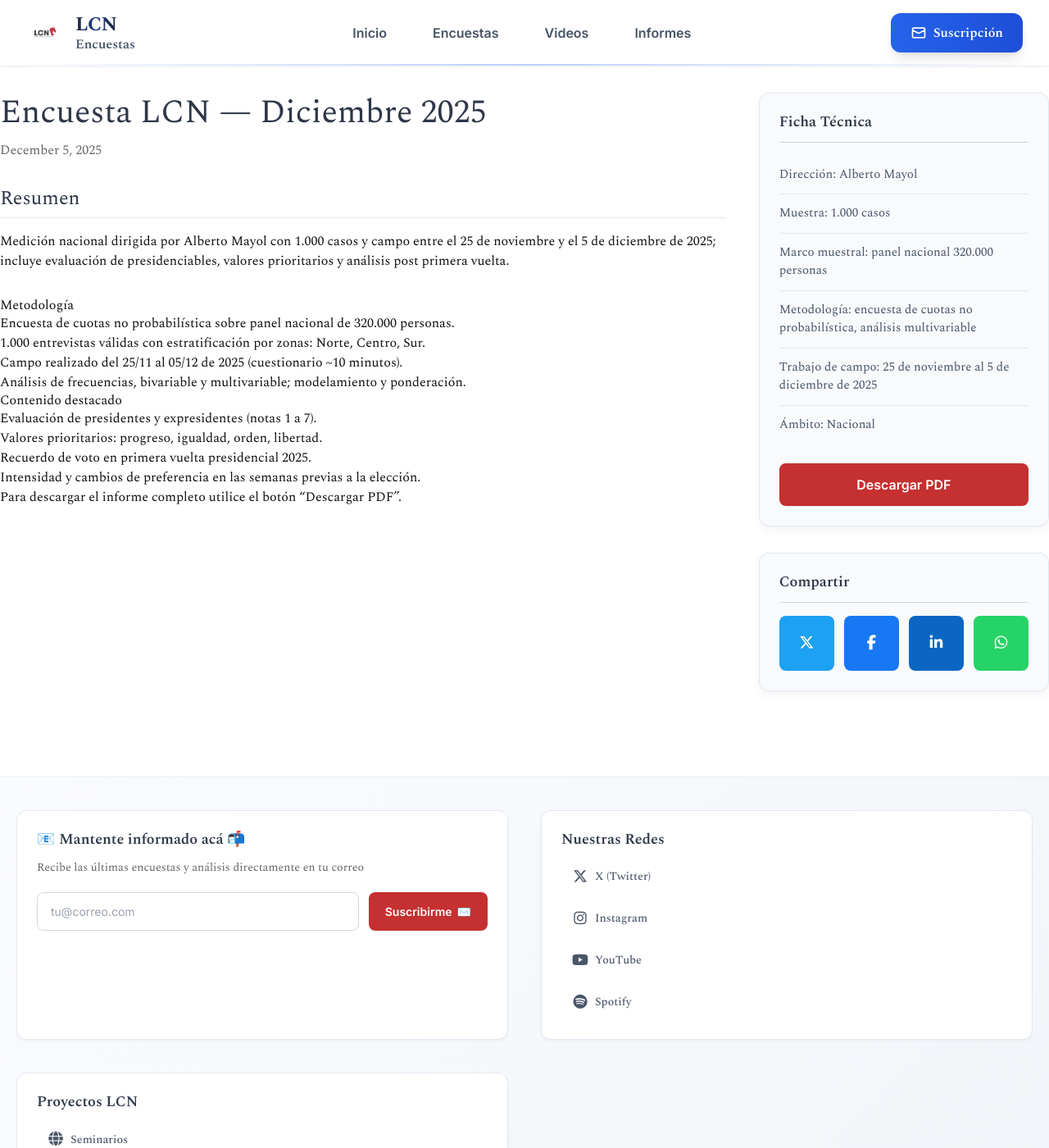
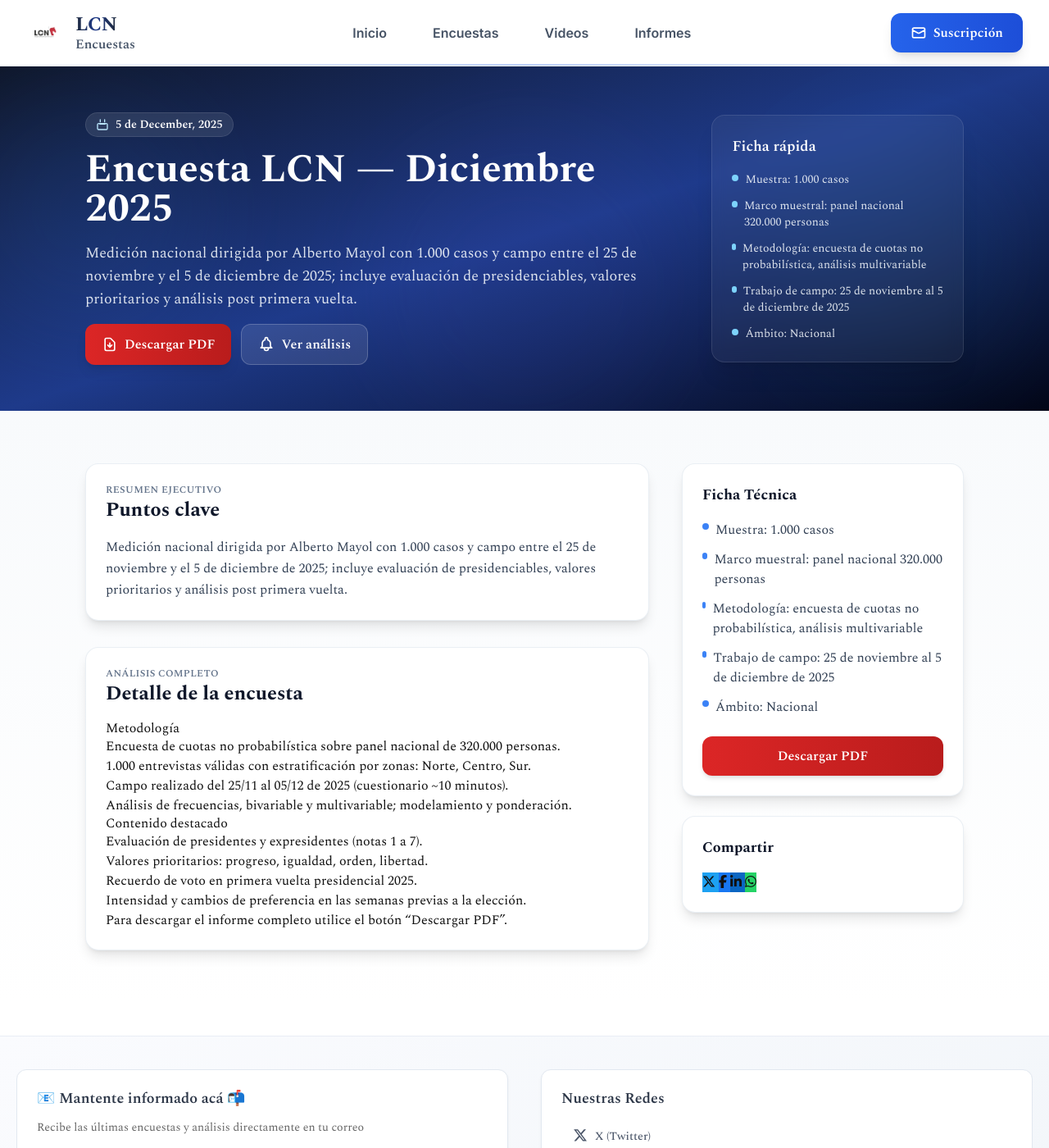
Before and after one commit to JuanJorquerAI/encuesta-lcn, a Jekyll site: the page built from _encuestas/2025-12-05-encuesta-35.md, in a window 1280 px wide and 1400 px high. Shown: the whole window at 82% size. Built offline with Jekyll 4.4.1, drawn with Linux system fonts in a browser that asks for light colours; nearby versions of some CDN libraries.

Commit message:
Fix: rediseño de resumen de encuesta/ correcion de informacion

```diff
--- a/_encuestas/2025-12-05-encuesta-35.md
+++ b/_encuestas/2025-12-05-encuesta-35.md
@@ -4,7 +4,6 @@ title: "Encuesta LCN — Diciembre 2025"
 date: 2025-12-05
 resumen: "Medición nacional dirigida por Alberto Mayol con 1.000 casos y campo entre el 25 de noviembre y el 5 de diciembre de 2025; incluye evaluación de presidenciables, valores prioritarios y análisis post primera vuelta."
 atributos:
-  - "Dirección: Alberto Mayol"
   - "Muestra: 1.000 casos"
   - "Marco muestral: panel nacional 320.000 personas"
   - "Metodología: encuesta de cuotas no probabilística, análisis multivariable"
--- a/_layouts/encuesta.html
+++ b/_layouts/encuesta.html
@@ -2,60 +2,143 @@
 layout: default
 ---
 
-<article class="section container encuesta-detail">
-  <div class="encuesta-detail-body">
-    <div class="encuesta-main-content">
-      <div class="encuesta-detail-header">
-        <h1>{{ page.title }}</h1>
-        <p class="muted">{{ page.date | date: "%B %-d, %Y" }}</p>
+{% assign resumen_text = page.resumen | default: page.excerpt | default: page.description %}
+
+<!-- Hero superior con CTA y datos clave -->
+<section class="relative overflow-hidden bg-gradient-to-br from-slate-900 via-blue-900 to-slate-950 text-white py-14 lg:py-18">
+  <div class="absolute inset-0 opacity-30 pointer-events-none">
+    <div class="absolute -left-10 top-8 w-72 h-72 bg-blue-500/30 rounded-full blur-3xl"></div>
+    <div class="absolute right-6 top-16 w-80 h-80 bg-sky-400/20 rounded-full blur-3xl"></div>
+    <div class="absolute left-1/2 -bottom-10 w-96 h-96 bg-indigo-500/20 rounded-full blur-3xl -translate-x-1/2"></div>
+  </div>
+
+  <div class="relative container max-w-6xl mx-auto px-6 lg:px-10">
+    <div class="flex flex-col lg:flex-row lg:items-center lg:justify-between gap-8">
+      <div class="space-y-4">
+        <p class="inline-flex items-center px-3 py-1 text-sm font-semibold bg-white/10 rounded-full backdrop-blur border border-white/10">
+          <svg class="w-4 h-4 mr-2 text-sky-200" fill="none" stroke="currentColor" viewBox="0 0 24 24">
+            <path stroke-linecap="round" stroke-linejoin="round" stroke-width="2" d="M8 7V3m8 4V3m-9 8h10M5 21h14a2 2 0 002-2v-7a2 2 0 00-2-2H5a2 2 0 00-2 2v7a2 2 0 002 2z"/>
+          </svg>
+          {{ page.date | date: "%-d de %B, %Y" }}
+        </p>
+
+        <h1 class="text-3xl md:text-4xl lg:text-5xl font-black leading-tight text-white">
+          {{ page.title }}
+        </h1>
+
+        {% if resumen_text %}
+        <p class="text-base md:text-lg text-slate-100/90 max-w-3xl">
+          {{ resumen_text }}
+        </p>
+        {% endif %}
+
+        <div class="flex flex-wrap gap-3">
+          {% if page.pdf_url %}
+          <a href="{{ page.pdf_url | relative_url }}" target="_blank" rel="noopener"
+             class="inline-flex items-center px-5 py-3 bg-gradient-to-r from-red-600 to-red-700 text-white font-semibold rounded-xl shadow-lg hover:shadow-xl hover:from-red-700 hover:to-red-800 transition-all duration-200">
+            <svg class="w-5 h-5 mr-2" fill="none" stroke="currentColor" viewBox="0 0 24 24">
+              <path stroke-linecap="round" stroke-linejoin="round" stroke-width="2" d="M12 10v6m0 0l-3-3m3 3l3-3m2 8H7a2 2 0 01-2-2V5a2 2 0 012-2h5.586a1 1 0 01.707.293l5.414 5.414a1 1 0 01.293.707V19a2 2 0 01-2 2z"/>
+            </svg>
+            Descargar PDF
+          </a>
+          {% endif %}
+
+          <a href="#analisis" class="inline-flex items-center px-5 py-3 bg-white/10 text-white font-semibold rounded-xl border border-white/20 hover:bg-white/20 transition-all duration-200">
+            <svg class="w-5 h-5 mr-2" fill="none" stroke="currentColor" viewBox="0 0 24 24">
+              <path stroke-linecap="round" stroke-linejoin="round" stroke-width="2" d="M15 17h5l-1.405-1.405A2.032 2.032 0 0118 14.158V11a6.002 6.002 0 00-4-5.659V4a2 2 0 10-4 0v1.341C7.67 6.165 6 8.388 6 11v3.159c0 .538-.214 1.055-.595 1.436L4 17h5m6 0v1a3 3 0 11-6 0v-1m6 0H9"/>
+            </svg>
+            Ver análisis
+          </a>
+        </div>
       </div>
 
-      {% assign resumen_text = page.resumen | default: page.excerpt | default:
-      page.description %} {% if resumen_text %}
-      <section class="encuesta-summary">
-        <h2>Resumen</h2>
-        <p>{{ resumen_text }}</p>
-      </section>
-      {% endif %} {% if page.youtube_ids %}
-      <section class="encuesta-videos">
-        <h2>Videos relacionados</h2>
-        <div class="grid-videos">
-          {% for id in page.youtube_ids %} {% include youtube.html id=id %} {%
-          endfor %}
+      {% if page.atributos %}
+      <div class="bg-white/5 border border-white/10 rounded-2xl p-6 backdrop-blur shadow-xl w-full lg:w-80">
+        <h3 class="text-lg font-semibold text-white mb-4">Ficha rápida</h3>
+        <ul class="space-y-3 text-sm text-slate-100/90">
+          {% for a in page.atributos %}
+          <li class="flex items-start">
+            <span class="mt-1 mr-2 inline-block w-2 h-2 rounded-full bg-sky-300"></span>
+            <span>{{ a }}</span>
+          </li>
+          {% endfor %}
+        </ul>
+      </div>
+      {% endif %}
+    </div>
+  </div>
+</section>
+
+<!-- Contenido principal -->
+<section id="analisis" class="py-12 lg:py-16 bg-gradient-to-b from-slate-50 to-white">
+  <div class="container max-w-6xl mx-auto px-6 lg:px-10 grid lg:grid-cols-[2fr_1fr] gap-10 items-start">
+
+    <div class="space-y-8">
+      {% if resumen_text %}
+      <div class="bg-white rounded-2xl shadow-lg border border-slate-200/70 p-6">
+        <div class="flex items-center justify-between mb-4">
+          <div>
+            <p class="text-xs uppercase tracking-wide text-slate-500 font-semibold">Resumen ejecutivo</p>
+            <h2 class="text-2xl font-bold text-slate-900">Puntos clave</h2>
+          </div>
         </div>
-      </section>
+        <p class="text-slate-700 leading-relaxed">
+          {{ resumen_text }}
+        </p>
+      </div>
       {% endif %}
 
-      <!-- Render body/content of the markdown file in case the author placed additional text -->
-      <section class="encuesta-content mt-8">{{ content }}</section>
+      <div class="bg-white rounded-2xl shadow-lg border border-slate-200/70 p-6">
+        <div class="flex items-center justify-between mb-4">
+          <div>
+            <p class="text-xs uppercase tracking-wide text-slate-500 font-semibold">Análisis completo</p>
+            <h2 class="text-2xl font-bold text-slate-900">Detalle de la encuesta</h2>
+          </div>
+        </div>
+        <div class="prose max-w-none prose-slate">
+          {{ content }}
+        </div>
+      </div>
+
+      {% if page.youtube_ids %}
+      <div class="bg-white rounded-2xl shadow-lg border border-slate-200/70 p-6">
+        <h2 class="text-2xl font-bold text-slate-900 mb-4">Videos relacionados</h2>
+        <div class="grid gap-4 md:grid-cols-2">
+          {% for id in page.youtube_ids %}
+            {% include youtube.html id=id %}
+          {% endfor %}
+        </div>
+      </div>
+      {% endif %}
     </div>
 
-    <aside class="encuesta-sidebar">
+    <aside class="space-y-6">
       {% if page.atributos or page.pdf_url %}
-      <div class="card">
-        <h3>Ficha Técnica</h3>
+      <div class="bg-white rounded-2xl shadow-lg border border-slate-200/70 p-6">
+        <h3 class="text-lg font-bold text-slate-900 mb-4">Ficha Técnica</h3>
         {% if page.atributos %}
-        <ul class="atributos">
+        <ul class="space-y-3 text-slate-700">
           {% for a in page.atributos %}
-          <li>{{ a }}</li>
+          <li class="flex items-start">
+            <span class="mt-1 mr-2 inline-block w-2 h-2 rounded-full bg-blue-500"></span>
+            <span>{{ a }}</span>
+          </li>
           {% endfor %}
         </ul>
-        {% endif %} {% if page.pdf_url %}
-        <a
-          class="btn btn-primary"
-          href="{{ page.pdf_url | relative_url }}"
-          target="_blank"
-          rel="noopener"
-          >Descargar PDF</a
-        >
+        {% endif %}
+        {% if page.pdf_url %}
+        <a href="{{ page.pdf_url | relative_url }}" target="_blank" rel="noopener"
+           class="mt-6 w-full inline-flex items-center justify-center px-4 py-3 bg-gradient-to-r from-red-600 to-red-700 text-white font-semibold rounded-xl shadow-md hover:shadow-lg hover:from-red-700 hover:to-red-800 transition-all duration-200">
+          Descargar PDF
+        </a>
         {% endif %}
       </div>
       {% endif %}
 
-      <div class="card share-card">
-        <h3>Compartir</h3>
+      <div class="bg-white rounded-2xl shadow-lg border border-slate-200/70 p-6">
+        <h3 class="text-lg font-bold text-slate-900 mb-4">Compartir</h3>
         {% include share.html %}
       </div>
     </aside>
   </div>
-</article>
+</section>
```
